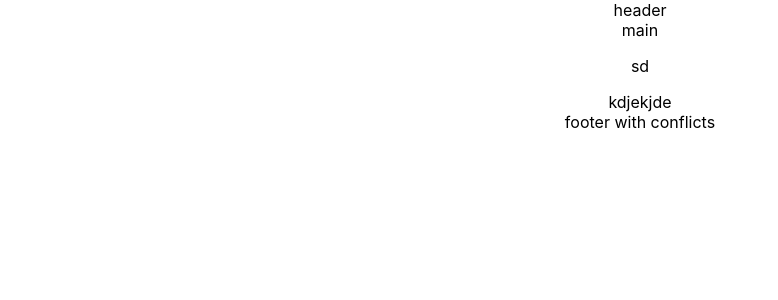
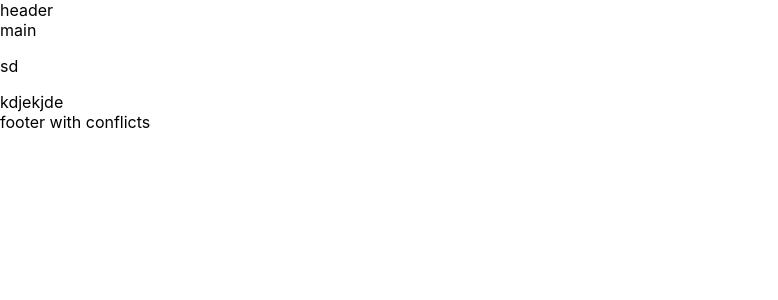
Before and after one commit to nastoika/project, a React (Create React App) app: page / in a window 1280 px wide. Shown: the top 300 px of the page, without its empty margins (0-778 px from the left). Built offline with nearby package versions, Linux system fonts and the light colour scheme.

Commit message:
change classname

```diff
--- a/src/App.js
+++ b/src/App.js
@@ -3,7 +3,7 @@ import './App.css';
 
 function App() {
     return (
-        <div className="App">
+        <div className="appreact">
             <header>header</header>
             <main>main</main>
             <p>sd</p>
```
